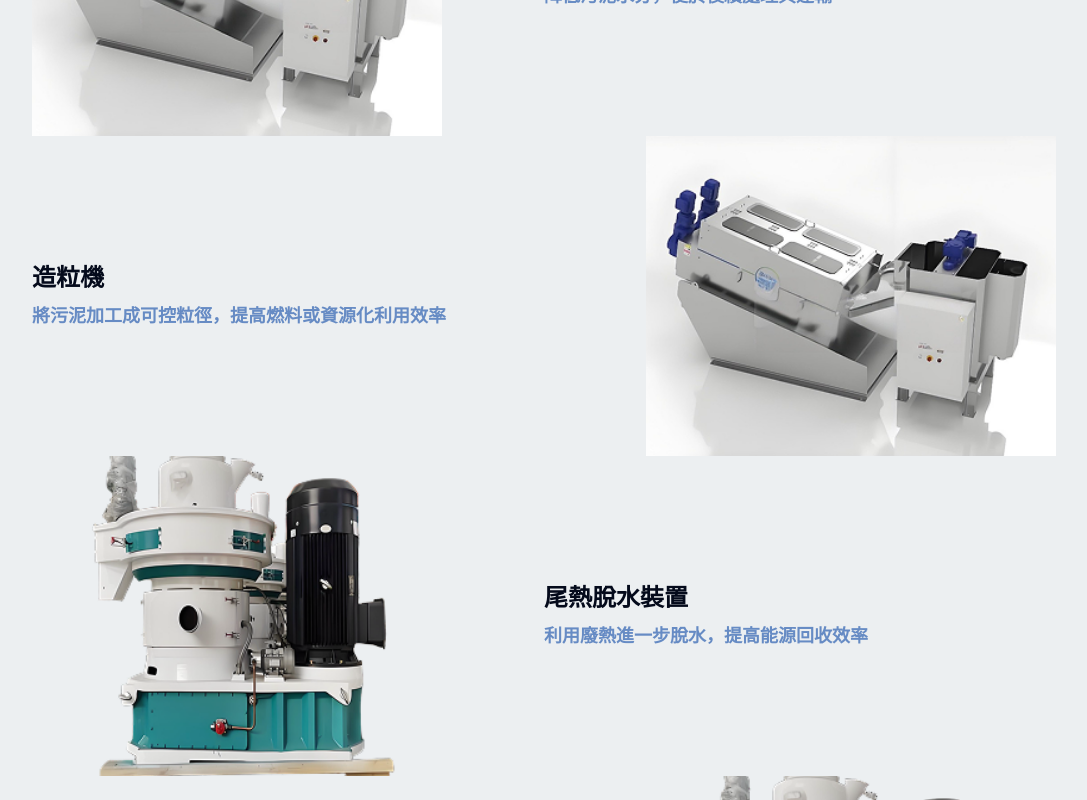
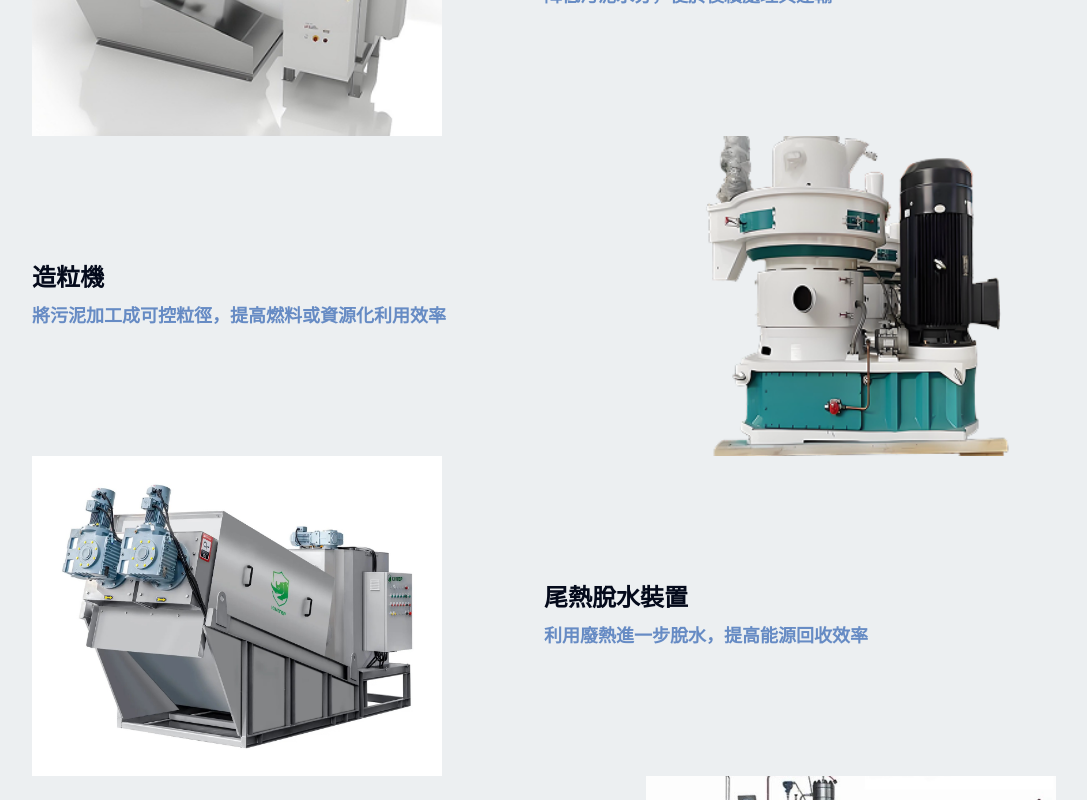
Before and after one commit to Shelly9457/tiner, a Next.js app: page /revive in a window 1280 px wide. Shown: the part 2560-3360 px from the top of the page, without its empty margins (96-1183 px from the left). Built offline with nearby package versions, Linux system fonts and the light colour scheme.

Commit message:
revive 圖片修改 fram SEO優畫

```diff
--- a/src/app/revive/fram/page.jsx
+++ b/src/app/revive/fram/page.jsx
@@ -14,7 +14,7 @@ const fram = () => {
     ];
     return (
         <>
-            <HeaderSlider slides={homeSlides} title={"民營氫能畜牧場"} desc={"利用生質能技術，將污水處理廠污泥轉化為氫能發電"} />
+            <HeaderSlider slides={homeSlides} title={"民營氫能畜牧場"} desc={"地諾科技利用生質能技術，將污水處理廠污泥轉化為氫能發電"} />
             <section className="md:py-16 pb-16 container min-h-screen lg:w-[80%] w-full mx-auto">
                 <div className="flex gap-8 md:flex-row flex-col">
                     <article className="md:w-1/2 w-full">
--- a/src/app/revive/page.jsx
+++ b/src/app/revive/page.jsx
@@ -32,17 +32,17 @@ const revive = () => {
         },
         {
             name: "造粒機",
-            img: "/images/revive6.png",
+            img: "/images/revive7.png",
             desc: "將污泥加工成可控粒徑，提高燃料或資源化利用效率"
         },
         {
             name: "尾熱脫水裝置",
-            img: "/images/revive7.png",
+            img: "/images/revive8 (2).png",
             desc: "利用廢熱進一步脫水，提高能源回收效率"
         },
         {
             name: "合成氣反應裝置",
-            img: "/images/revive7.png",
+            img: "/images/revive9 (2).png",
             desc: "將有機殘渣轉化為合成氣，供燃料電池或其他能源系統使用"
         },
     ]
```
Also changed, not shown: public/images/revive8 (2).png (added), public/images/revive9 (2).png (added).
